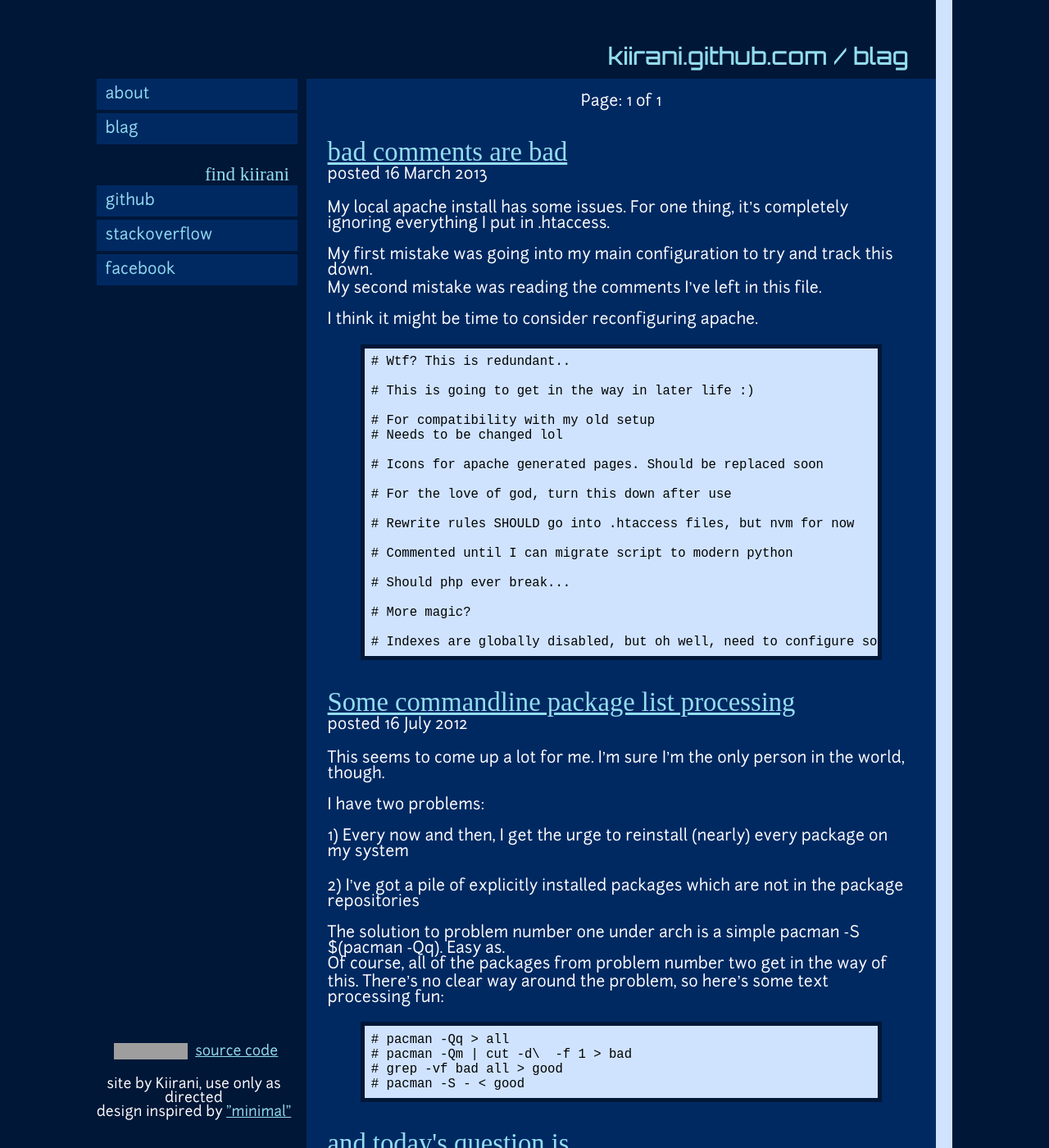
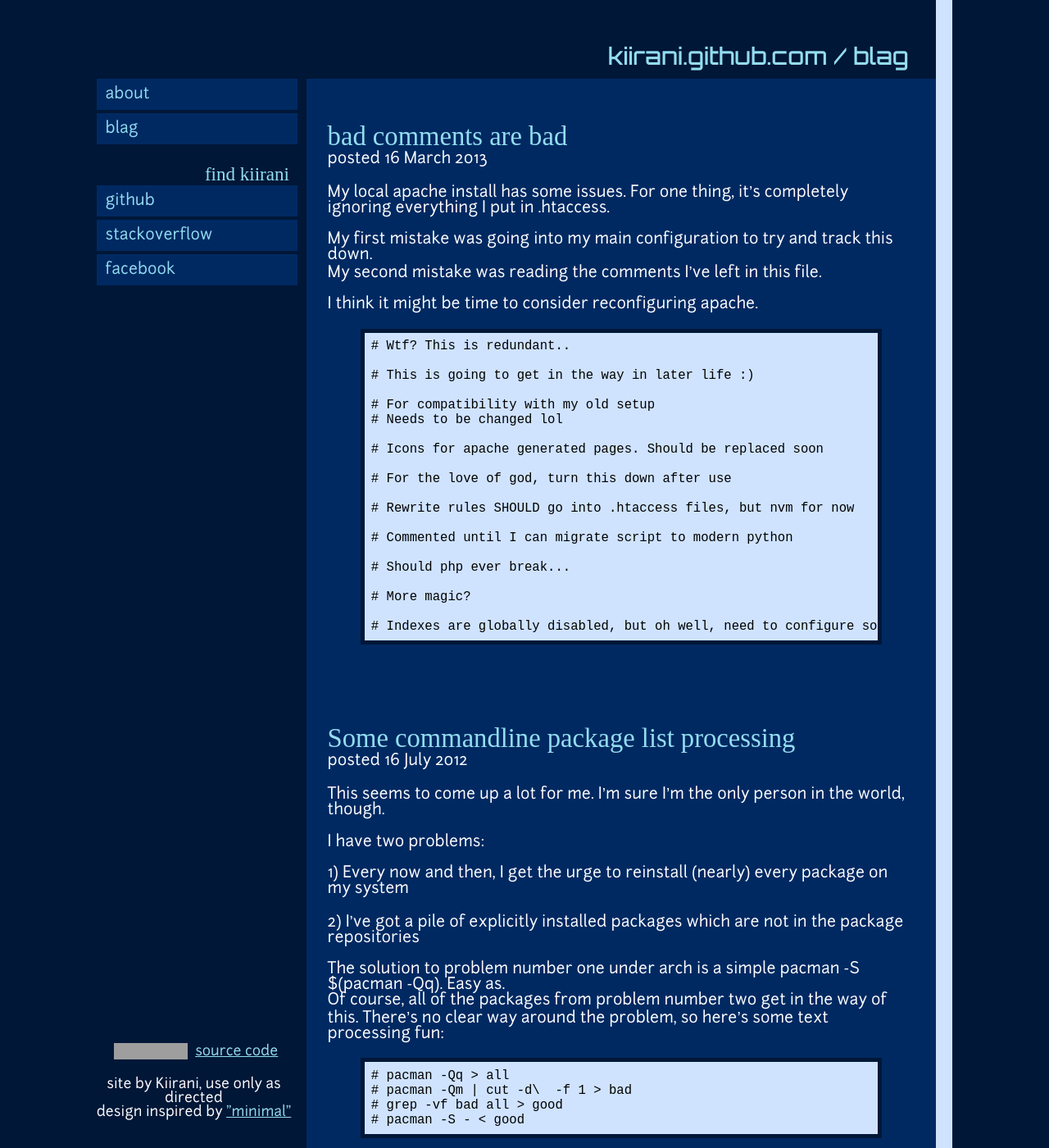
Before and after one commit to Kiirani/kiirani.github.com, a Jekyll site: the page built from index.html, in a window 1280 px wide and 1400 px high. Shown: the whole window at 82% size. Built offline with Jekyll 4.4.1, drawn with Linux system fonts in a browser that asks for light colours; some web fonts are replaced; the list of posts is cut into pages by our own code; grey boxes are pictures that could not be loaded.

Commit message:
pagination styled better

```diff
--- a/_includes/pagination.htm
+++ b/_includes/pagination.htm
@@ -7,7 +7,15 @@
   	{% endif %}
   {% endif %}
 
-  <span class="page_number ">Page: {{paginator.page}} of {{paginator.total_pages}}</span>
+  {% capture  pgxofy %}
+  <span class="page_number ">{{paginator.page}} of {{paginator.total_pages}}</span>
+  {% endcapture %}
+
+  {% if paginator.previous_page  %}
+    {{pgxofy}}
+  {% elsif paginator.next_page %}
+    {{pgxofy}}
+  {% endif %}
 
   {% if paginator.next_page %}
     <a href="/page{{paginator.next_page}}" class="older ">older</a>
--- a/styles/site.css
+++ b/styles/site.css
@@ -102,6 +102,7 @@
 	background:#001737;
 	border-bottom:0.33333em solid #001737;
 	top:0;
+	z-index:2;
 }
 #main-header a {
 	text-decoration:none;
@@ -171,10 +172,13 @@
 
 .pagination {
 	text-align:center;
+	position:relative;
+	z-index:0;
 }
 
 a.older {
-	float:left;
+	position:absolute;
+	left:0;
 }
 
 a.older:before {
@@ -182,11 +186,20 @@
 }
 
 a.newer {
-	float:right;
+	position:absolute;
+	right:0;
 }
 
 a.newer:after {
 	content:" >";
+}
+
+.post {
+	margin-bottom:5em;
+}
+
+.post header a {
+	text-decoration:none;
 }
 
 
```
